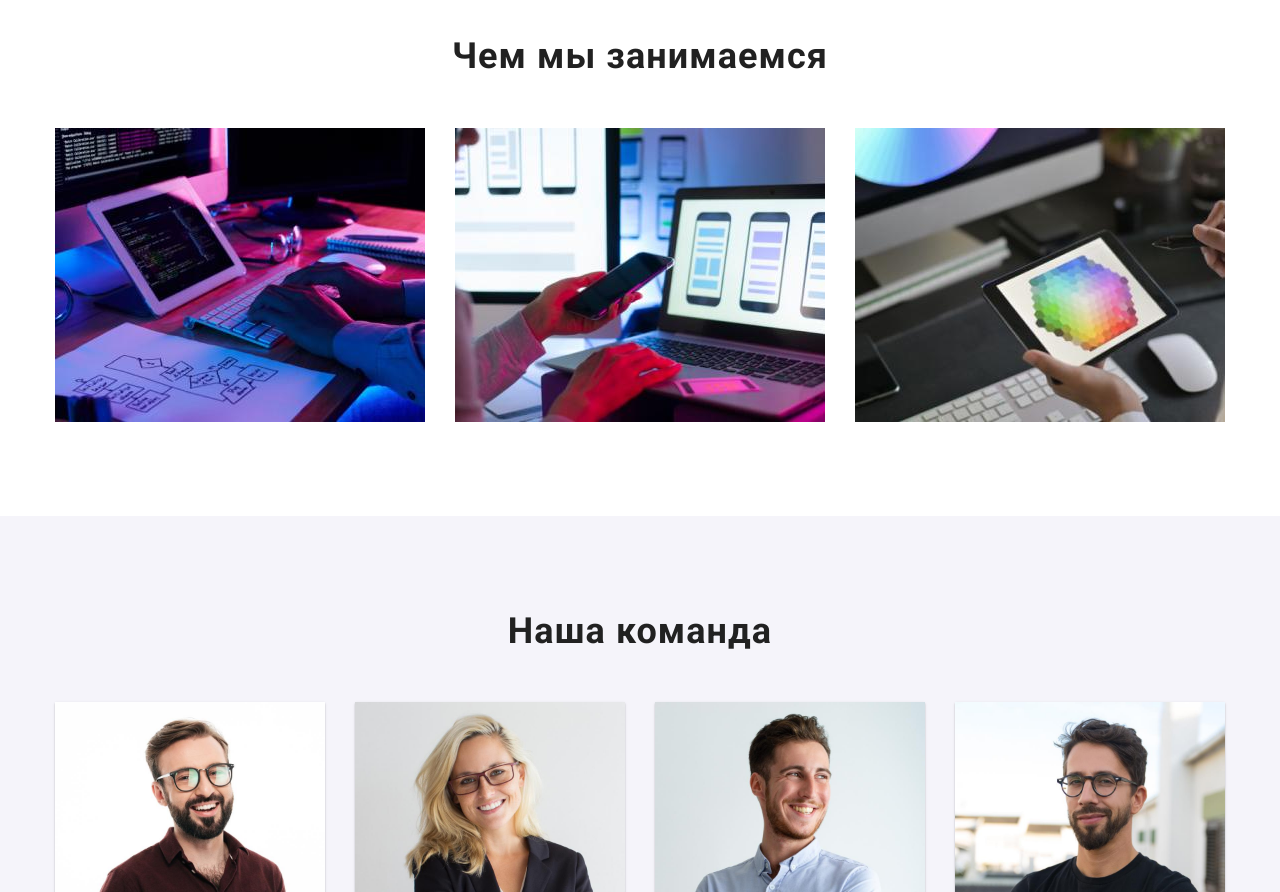
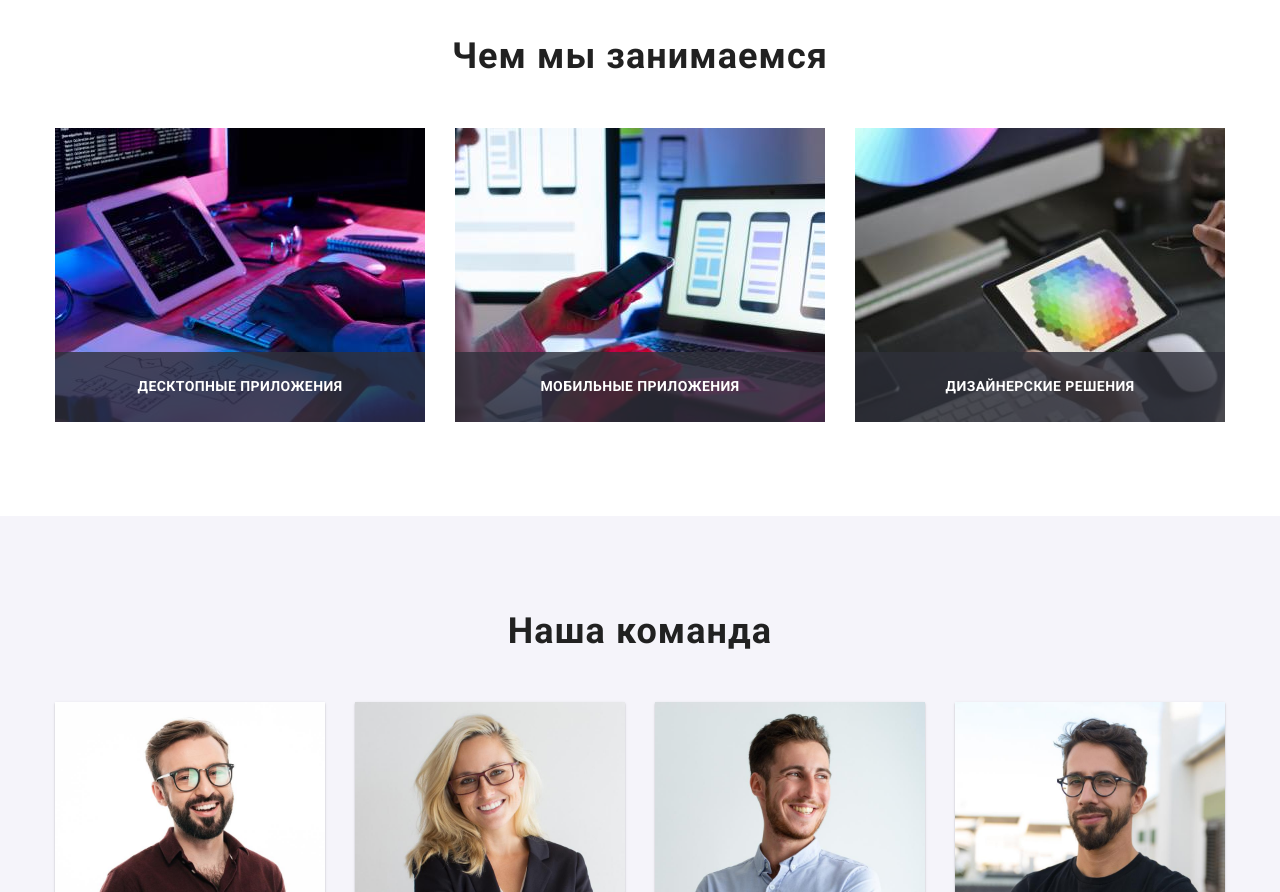
Before and after one commit to aleksgtd/goit-markup-hw-05, a plain HTML site: page index.html in a window 1280 px wide. Shown: the part 1080-1972 px from the top of the page. Drawn offline with Linux system fonts and the light colour scheme.

Commit message:
Adds dash to current and image desc in activities section

```diff
--- a/css/styles.css
+++ b/css/styles.css
@@ -155,6 +155,28 @@ img {
   font-size: 14px;
   line-height: 1.14;
   letter-spacing: 0.02em;
+}
+
+.site-nav-item {
+  position: relative;
+}
+
+.current::after {
+  content: "";
+  width: 100%;
+  height: 4px;
+  border-radius: 2px;
+  background-color: var(--focus-color);
+  position: absolute;
+  bottom: -32px;
+  left: 0;
+
+  opacity: 0;
+}
+
+.current:hover::after,
+.current:focus::after {
+  opacity: 1;
 }
 
 .site-nav-link.current {
@@ -409,6 +431,31 @@ img {
   letter-spacing: 0.03em;
 }
 
+.activities-section-subtitle {
+  color: var(--main-title-color);
+  font-weight: 700;
+  font-size: 14px;
+  line-height: 1.14;
+  letter-spacing: 0.03em;
+  text-transform: uppercase;
+}
+
+.activities-subtitle-box {
+  background-color: rgba(47, 48, 58, 0.8);
+  height: 70px;
+  width: 100%;
+  position: absolute;
+  bottom: 0;
+  right: 0;
+  display: flex;
+  justify-content: center;
+  align-items: center;
+}
+
+.activities-img-thumb {
+  position: relative;
+}
+
 /*-team-section-*/
 
 .team-section {
--- a/index.html
+++ b/index.html
@@ -20,7 +20,7 @@
       <div class="container header-container">
         <nav class="nav">
           <a
-            href="https://aleksgtd.github.io/goit-markup-hw-04/"
+            href="https://aleksgtd.github.io/goit-markup-hw-05/"
             lang="en"
             class="link logo"
             ><span class="left">Web</span
@@ -135,16 +135,37 @@
           <h2 class="activities-section-title">Чем мы занимаемся</h2>
           <ul class="list activities-section-list">
             <li class="item activities-section-item">
+              <div class="activities-img-thumb">
                 <img src="./images/box1.jpg" alt="руки на клавиатуре" />
+                <div class="activities-subtitle-box">
+                  <h3 class="activities-section-subtitle">
+                    Десктопные приложения
+                  </h3>
+                </div>
+              </div>
             </li>
             <li class="item activities-section-item">
+              <div class="activities-img-thumb">
                 <img src="./images/box2.jpg" alt="рука держит смартфон" />
+                <div class="activities-subtitle-box">
+                  <h3 class="activities-section-subtitle">
+                    Мобильные приложения
+                  </h3>
+                </div>
+              </div>
             </li>
             <li class="item activities-section-item">
+              <div class="activities-img-thumb">
                 <img
                   src="./images/box3.jpg"
                   alt="планшет с разноцветным изображением в руке"
                 />
+                <div class="activities-subtitle-box">
+                  <h3 class="activities-section-subtitle">
+                    Дизайнерские решения
+                  </h3>
+                </div>
+              </div>
             </li>
           </ul>
         </div>
```
Also changed, not shown: portfolio.html (+1 -1 lines). Lines whose indentation alone changed are shown as unchanged.
